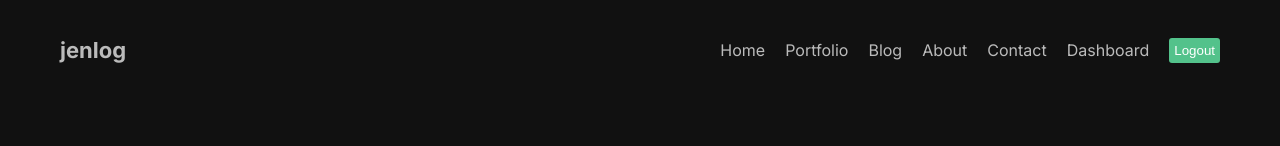
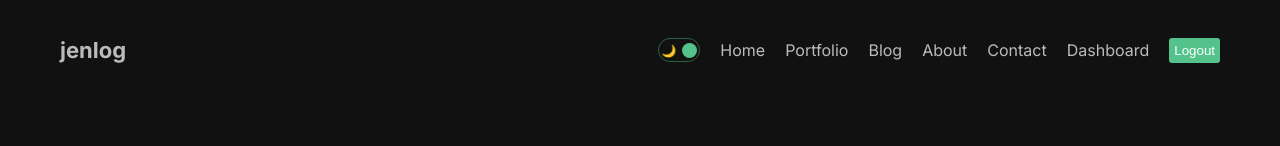
Before and after one commit to JenHLee/nextjs-blog, a Next.js app: page /portfolio in a window 1280 px wide. Shown: the top 146 px of the page. Built offline with nearby package versions, Linux system fonts and the light colour scheme.

Commit message:
add DarkModeToggle and ThemeContext

```diff
--- /dev/null
+++ b/context/ThemeContext.js
@@ -0,0 +1,21 @@
+"use client";
+// if I didn't put the "use client"
+// ReactServerComponentsError:
+// You're importing a component that needs useState. It only works in a Client Component but none of its parents are marked with "use client", so they're Server Components by default.
+// Learn more: https://nextjs.org/docs/getting-started/react-essentials
+
+import { createContext, useState } from "react";
+
+export const ThemeContext = createContext();
+export const ThemeProvider = ({ children }) => {
+  const [mode, setMode] = useState("dark");
+  const toggle = () => {
+    setMode((prev) => (prev === "dark" ? "light" : "dark"));
+  };
+
+  return (
+    <ThemeContext.Provider value={{ toggle, mode }}>
+      <div className={`theme ${mode}`}>{children}</div>
+    </ThemeContext.Provider>
+  );
+};
--- a/src/app/globals.css
+++ b/src/app/globals.css
@@ -17,6 +17,20 @@
   color: inherit;  /* colour from parent */
 }
 
+.theme{
+  transition: 1s all ease;
+}
+
+.light {
+  background-color: white;
+  color: #111;
+}
+
+.dark {
+  background-color: #111;
+  color: #bbb;
+}
+
 .container {
   max-width: 1366px;
   min-height: 100vh;
--- a/src/app/layout.js
+++ b/src/app/layout.js
@@ -2,6 +2,7 @@
 import { Inter, Roboto, Poppins } from "next/font/google";
 import Navbar from "@/components/navbar/Navbar";
 import Footer from "@/components/footer/Footer";
+import { ThemeProvider } from "../../context/ThemeContext";
 
 const inter = Inter({ subsets: ["latin"] });
 
@@ -15,11 +16,13 @@
     <html lang="en">
       <body className={inter.className}>
         {/* layout is parent component, can be seen all the child component */}
-        <div className="container">
-        <Navbar />
-        {children}
-        <Footer />
-        </div>
+        <ThemeProvider>
+          <div className="container">
+            <Navbar />
+            {children}
+            <Footer />
+          </div>
+        </ThemeProvider>
       </body>
     </html>
   );
--- /dev/null
+++ b/src/components/DarkModeToggle/DarkModeToggle.jsx
@@ -0,0 +1,21 @@
+"use client"
+
+import React, { useContext } from "react";
+import styles from "./darkModeToggle.module.css";
+import { ThemeContext } from "../../../context/ThemeContext";
+
+const DarkModeToggle = () => {
+    const {toggle, mode} = useContext(ThemeContext);
+  return (
+    <div className={styles.container} onClick={toggle}>
+      <div className={styles.icon}>🌙</div>
+      <div className={styles.icon}>☀</div>
+      <div
+        className={styles.ball}
+        style={mode === "light" ? { left: "2px" } : { right: "2px" }}
+      ></div>
+    </div>
+  );
+};
+
+export default DarkModeToggle;
--- /dev/null
+++ b/src/components/DarkModeToggle/darkModeToggle.module.css
@@ -0,0 +1,24 @@
+.container{
+    width: 42px;
+    height: 24px;
+    border: 1.5px solid #53c28b70;
+    border-radius: 30px;
+    display: flex;
+    align-items: center;
+    justify-content: space-between;
+    padding: 2px;
+    position: relative;
+    cursor: pointer;
+  }
+
+  .icon{
+    font-size: 12px;
+  }
+
+  .ball{
+    width: 15px;
+    height: 15px;
+    background-color: #53c28b;
+    border-radius: 50%;
+    position: absolute;
+  }
--- a/src/components/navbar/Navbar.jsx
+++ b/src/components/navbar/Navbar.jsx
@@ -2,6 +2,7 @@
 import React from "react";
 import Link from "next/link";
 import styles from "./page.module.css";
+import DarkModeToggle from "../DarkModeToggle/DarkModeToggle";
 
 const links = [
   {
@@ -43,6 +44,7 @@
         jenlog
       </Link>
       <div className={styles.links}>
+      <DarkModeToggle />
         {links.map((link) => (
           <Link key={link.id} href={link.url} className={styles.link}>
             {link.title}
```
